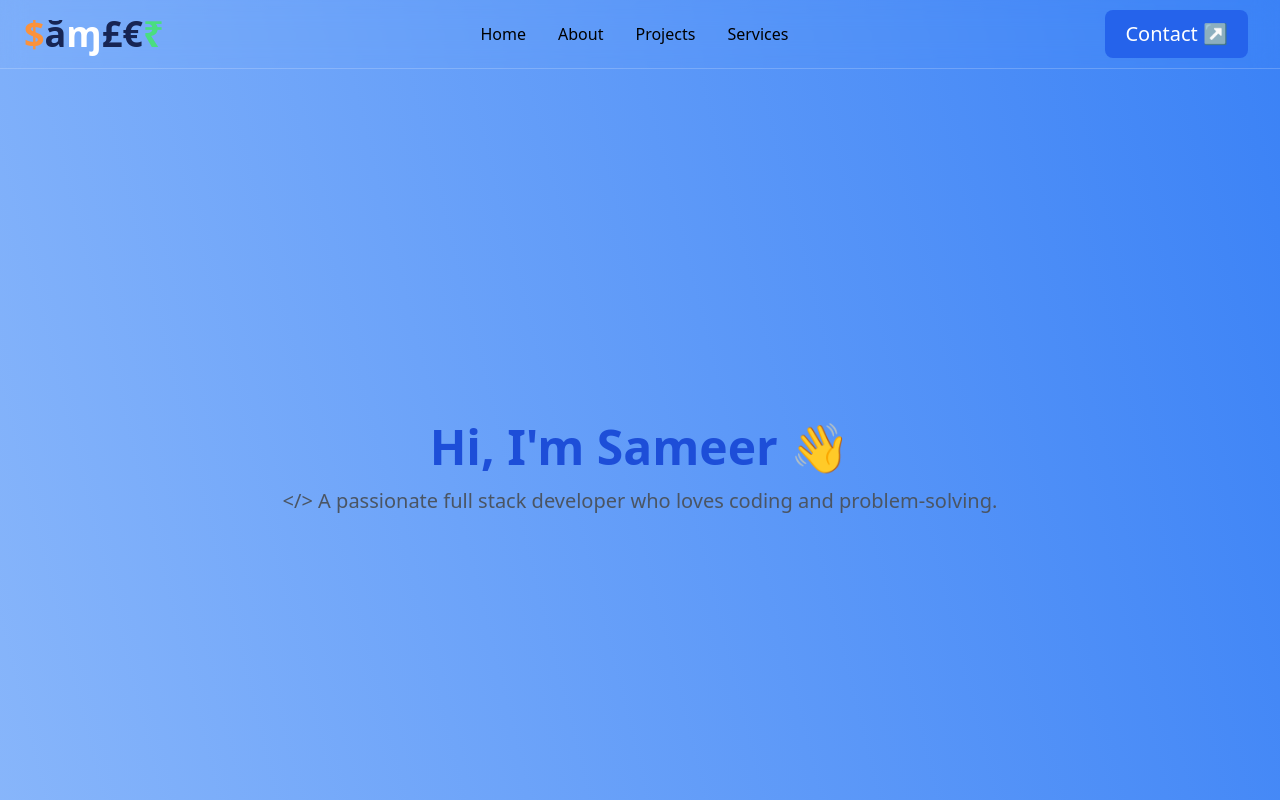
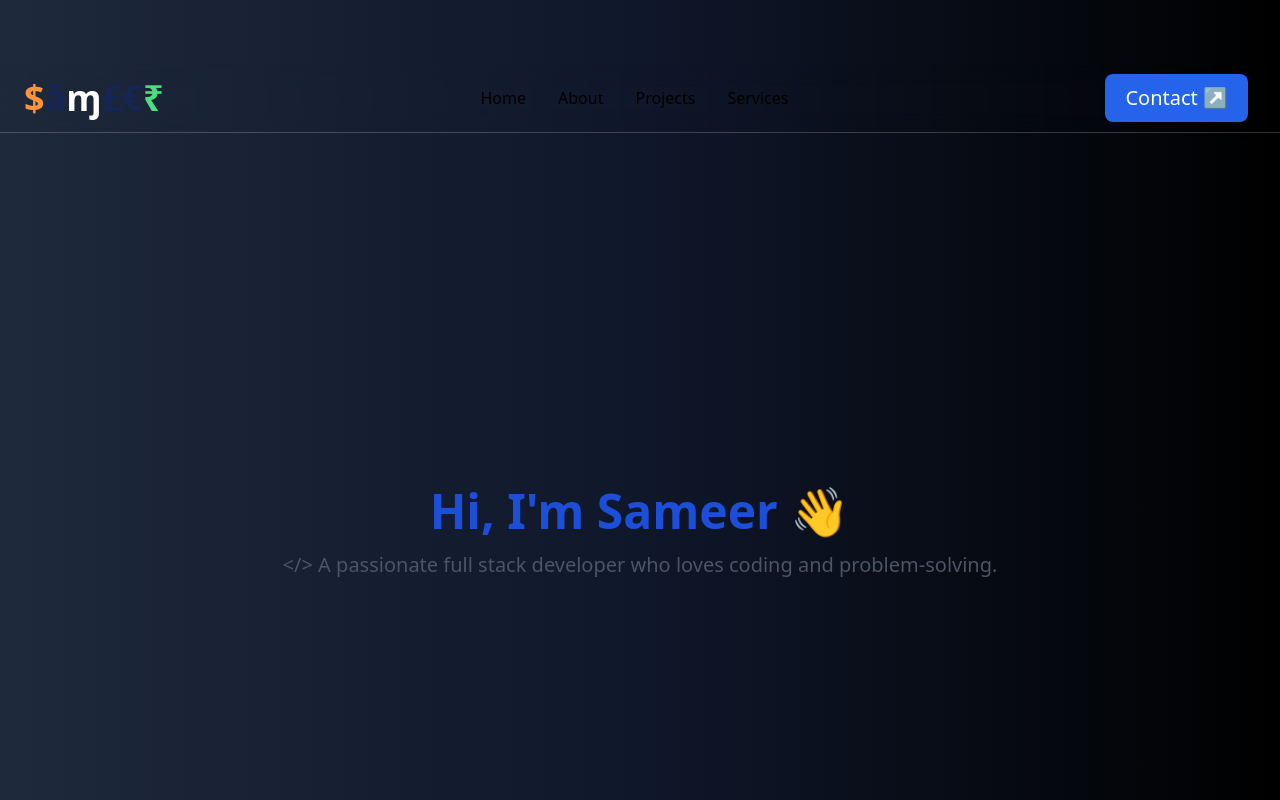
Before and after one commit to Sameer-0077/PortfolioProject, a React (Vite) app in the folder MyPortfolio/: page / in a window 1280 px wide. Shown: the top 800 px of the page. Built offline with nearby package versions, Linux system fonts and the light colour scheme.

Commit message:
refactor layout structure and remove commented routes in App component

```diff
--- a/MyPortfolio/src/App.jsx
+++ b/MyPortfolio/src/App.jsx
@@ -12,22 +12,15 @@ import Layout from "./Layout";
 function App() {
   return (
     <>
-      <div className="bg-gradient-to-tr from-blue-200 to-blue-500 min-h-screen">
+      <div className="bg-gradient-to-r from-slate-800 via-slate-900 to-black min-h-screen overflow-x-hidden pt-16">
         <Router>
           <Layout />
-          {/* <Routes>
-            <Route path="/" element={<Home />} />
-            <Route path="/about" element={<About />} />
-            <Route path="/projects" element={<Project />} />
-            <Route path="/services" element={<Services />} />
-            <Route path="/contact" element={<Contact />} />
-          </Routes> */}
+          <Home />
+          <About />
+          <Project />
+          <Services />
+          <Contact />
         </Router>
-        <Home />
-        <About />
-        <Project />
-        <Services />
-        <Contact />
       </div>
     </>
   );
```
